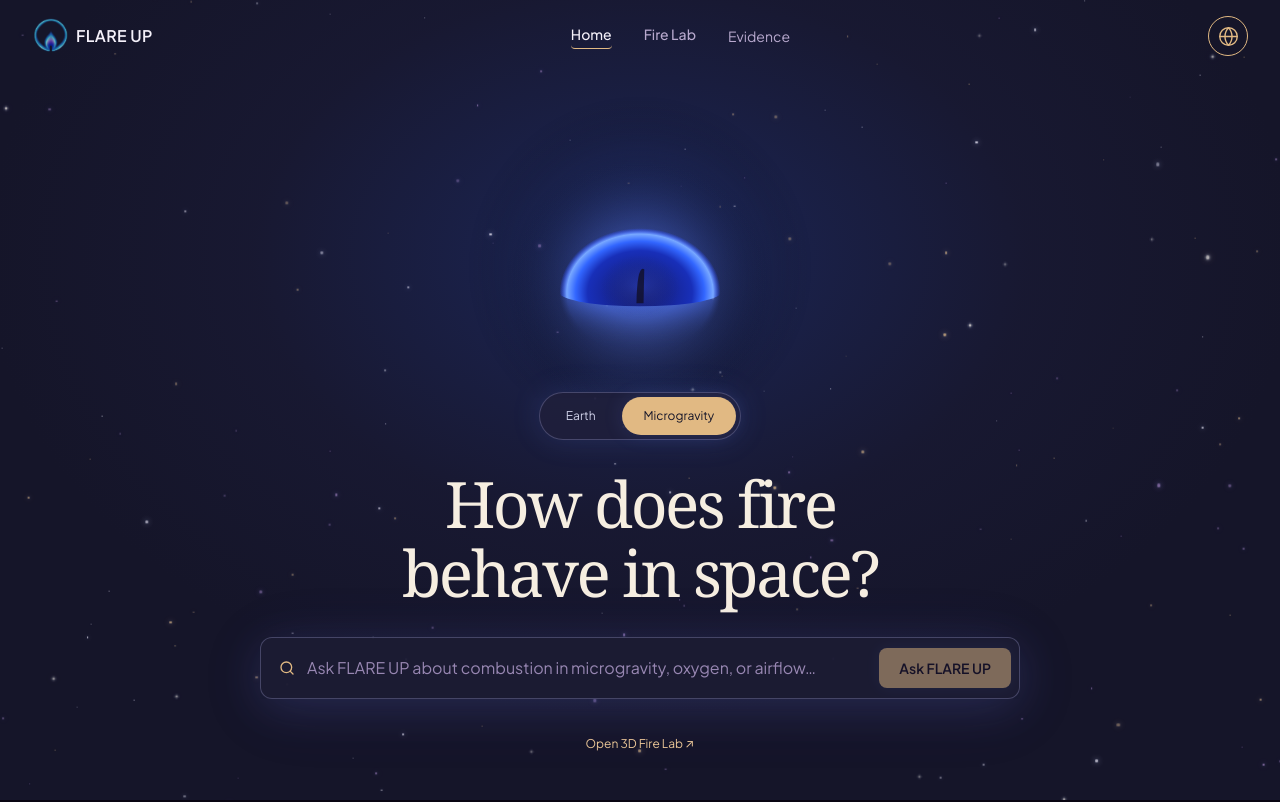
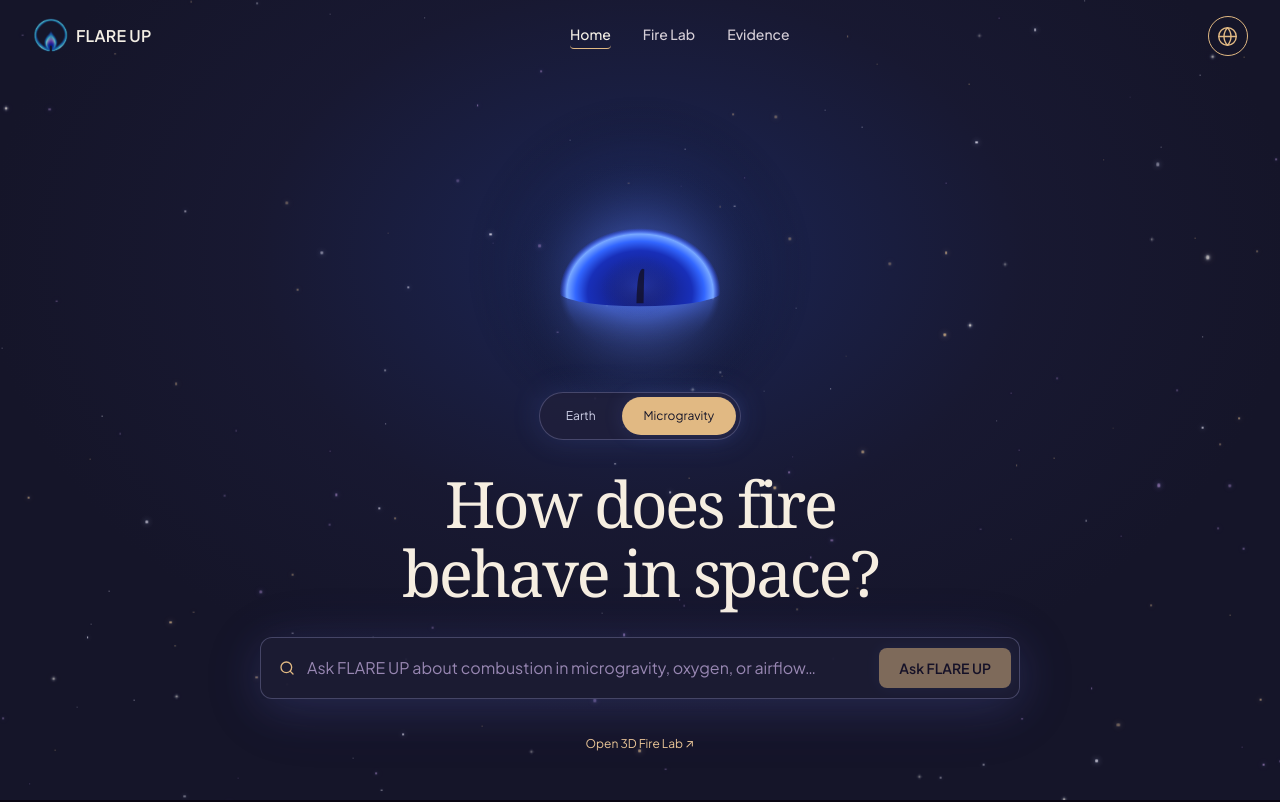
Before and after one commit to ranad0/FLARE-UP, a React (Vite) app in the folder frontend/: page / in a window 1280 px wide. Shown: the top 802 px of the page. Built offline with nearby package versions, Linux system fonts and the light colour scheme.

Commit message:
Polish navigation and clarify evidence coverage for public release

```diff
--- a/frontend/src/components/TopNav.tsx
+++ b/frontend/src/components/TopNav.tsx
@@ -49,7 +49,7 @@ export function TopNav({ mode, page, onNavigate, lang, onToggleLang, t }: TopNav
 
         <span className="brand-flame" aria-hidden="true"><img src="/flare-up-mark-transparent.png" alt="" className="original-brand-mark" data-mode={mode} /></span>
 
-        <span className="whitespace-nowrap text-base font-semibold tracking-[0.025em] text-[#F5F1FA]">
+        <span className="whitespace-nowrap text-base font-[550] tracking-[0.015em] text-[#F4EFE5]">
 
           {t.brand}
 
@@ -73,9 +73,9 @@ export function TopNav({ mode, page, onNavigate, lang, onToggleLang, t }: TopNav
 
             page === 'home'
 
-              ? 'border-b border-[#E1B983] text-[#F5F1FA]'
+              ? 'border-b border-[#E1B983] text-[#F4EFE5]'
 
-              : 'border-b border-transparent text-[#B8A9CE] hover:text-[#F5F1FA]'
+              : 'border-b border-transparent text-[#D5CED7] hover:text-[#F4EFE5]'
 
           }`}
 
@@ -95,9 +95,9 @@ export function TopNav({ mode, page, onNavigate, lang, onToggleLang, t }: TopNav
 
             page === 'lab'
 
-              ? 'border-b border-[#E1B983] text-[#F5F1FA]'
+              ? 'border-b border-[#E1B983] text-[#F4EFE5]'
 
-              : 'border-b border-transparent text-[#B8A9CE] hover:text-[#F5F1FA]'
+              : 'border-b border-transparent text-[#D5CED7] hover:text-[#F4EFE5]'
 
           }`}
 
@@ -107,7 +107,7 @@ export function TopNav({ mode, page, onNavigate, lang, onToggleLang, t }: TopNav
 
         </button>
 
-      <button type="button" onClick={()=>onNavigate('research')} className={`text-sm whitespace-nowrap ${page==='research'?'text-[#E1B983]':'text-[#B8A9CE]'}`}>{lang==='ar'?'الأدلة':'Evidence'}</button></nav>
+      <button type="button" onClick={()=>onNavigate('research')} className={`whitespace-nowrap shrink-0 pb-1 text-sm font-medium transition-colors duration-150 focus-visible:outline-none focus-visible:ring-2 focus-visible:ring-[#E1B983] rounded-sm ${page==='research'?'border-b border-[#E1B983] text-[#F4EFE5]':'border-b border-transparent text-[#D5CED7] hover:text-[#F4EFE5]'}`}>{lang==='ar'?'الأدلة':'Evidence'}</button></nav>
 
 
 
```
Also changed, not shown: frontend/src/components/ResearchPage.tsx (+6 -2 lines), 2 other files (tests, documents, lock files or other folders).
